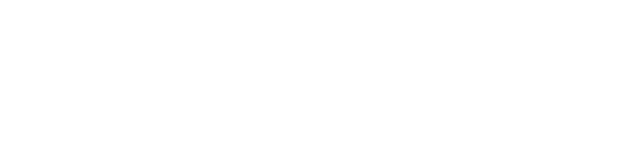
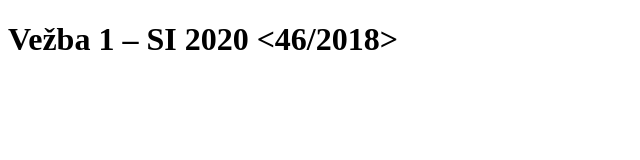
Before and after one commit to btulovic46/domaciGit, a plain HTML site: page index.html in a window 1280 px wide. Shown: the whole page, without its empty margins (0-640 px from the left). Drawn offline with Linux system fonts and the light colour scheme.

Commit message:
Dodavanje h1 taga u HTML i komitovanje

```diff
--- a/index.html
+++ b/index.html
@@ -1,6 +1,6 @@
 <!DOCTYPE html>
 <html>
 <body>
-
+<h1 class="h1-style">Vežba 1 – SI 2020 <46/2018></h1>
 </body>
 </html>
```
